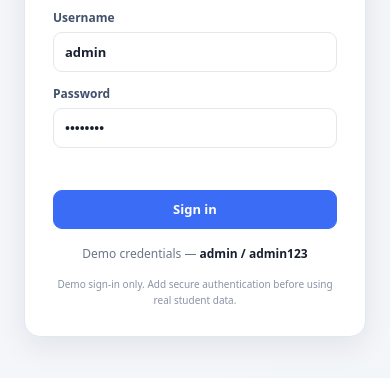
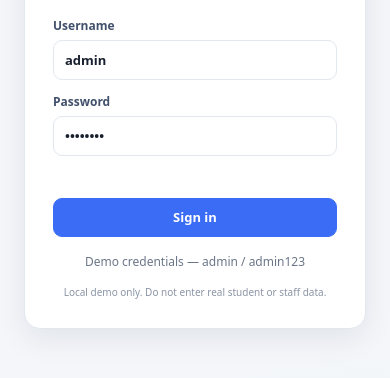
Before and after one commit to Kunal-maske/sports_inventory, a plain HTML site: page index.html in a window 390 px wide. Shown: the part 306-684 px from the top of the page. Drawn offline with Linux system fonts and the light colour scheme.

Commit message:
Document IITGN production handoff
Co-authored-by: Copilot <223556219+Copilot@users.noreply.github.com>

```diff
--- a/app.js
+++ b/app.js
@@ -1,4 +1,13 @@
 const STORAGE_KEY = "fieldhouse-sports-inventory-v1";
+const appConfig = window.SPORTS_INVENTORY_CONFIG || {};
+const localPreview = window.location && (
+  window.location.protocol === "file:"
+  || ["localhost", "127.0.0.1"].includes(window.location.hostname)
+);
+const appMode = localPreview && ["demo", "auto"].includes(appConfig.mode)
+  ? "demo"
+  : appConfig.mode === "production" ? "production"
+    : ["demo", "auto"].includes(appConfig.mode) ? "hosted-unconfigured" : "unconfigured";
 
 const demoData = {
   sports: ["Basketball", "Football", "Table Tennis", "Badminton", "Cricket", "Tennis"],
@@ -65,7 +74,7 @@ function readState() {
   }
 }
 
-let state = readState();
+let state = appMode === "demo" ? readState() : structuredClone(demoData);
 let activeTab = "give";
 let issueSearch = "";
 let issueStatus = "all";
@@ -172,7 +181,29 @@ function updateGiveAvailability() {
 }
 
 function updateLogin() {
-  const signedIn = sessionStorage.getItem("fieldhouse-admin") === "signed-in";
+  const loginForm = document.getElementById("loginForm");
+  const loginError = document.getElementById("loginError");
+  const loginDemo = document.getElementById("loginDemo");
+  const prototypeNote = document.getElementById("prototypeNote");
+  const demoCredentials = appConfig.demoCredentials || {};
+  const demoEnabled = appMode === "demo";
+  loginForm.querySelectorAll("input, button").forEach((control) => { control.disabled = !demoEnabled; });
+  loginDemo.classList.toggle("hidden", !demoEnabled);
+  if (demoEnabled) {
+    loginForm.elements.username.value = demoCredentials.username || "";
+    loginForm.elements.password.value = demoCredentials.password || "";
+    loginDemo.textContent = `Demo credentials — ${demoCredentials.username} / ${demoCredentials.password}`;
+    prototypeNote.textContent = "Local demo only. Do not enter real student or staff data.";
+    loginError.textContent = "";
+  } else {
+    sessionStorage.removeItem("fieldhouse-admin");
+    const productionSetupRequired = ["production", "hosted-unconfigured"].includes(appMode);
+    loginError.textContent = productionSetupRequired
+      ? "Hosted sign-in is blocked until secure authentication and shared cloud storage are connected by the IITGN tech team."
+      : "App configuration is missing or invalid. Set config.js to demo for local preview.";
+    prototypeNote.textContent = "Production sign-in and shared data are not connected in this prototype.";
+  }
+  const signedIn = demoEnabled && sessionStorage.getItem("fieldhouse-admin") === "signed-in";
   loginView.classList.toggle("hidden", signedIn);
   appView.classList.toggle("hidden", !signedIn);
   if (signedIn) render();
@@ -577,8 +608,13 @@ document.getElementById("loginForm").addEventListener("submit", (event) => {
   event.preventDefault();
   const values = new FormData(event.currentTarget);
   const error = document.getElementById("loginError");
-  if (values.get("username") !== "admin" || values.get("password") !== "admin123") {
-    error.textContent = "Invalid credentials. Try admin / admin123.";
+  if (appMode !== "demo") {
+    error.textContent = "Sign-in is unavailable until the production authentication integration is implemented.";
+    return;
+  }
+  const demoCredentials = appConfig.demoCredentials || {};
+  if (values.get("username") !== demoCredentials.username || values.get("password") !== demoCredentials.password) {
+    error.textContent = "Invalid demo credentials. Use the values shown below.";
     return;
   }
   sessionStorage.setItem("fieldhouse-admin", "signed-in");
--- /dev/null
+++ b/config.js
@@ -0,0 +1,10 @@
+window.SPORTS_INVENTORY_CONFIG = Object.freeze({
+  mode: "auto",
+  demoCredentials: Object.freeze({
+    username: "admin",
+    password: "admin123",
+  }),
+  production: Object.freeze({
+    apiBaseUrl: "https://YOUR_IITGN_API_HOST/api",
+  }),
+});
--- a/index.html
+++ b/index.html
@@ -7,6 +7,7 @@
     <meta name="description" content="A simple dashboard for tracking sports equipment." />
     <title>Fieldhouse — Sports inventory</title>
     <link rel="stylesheet" href="styles.css" />
+    <script src="config.js"></script>
     <script src="app.js" defer></script>
   </head>
   <body>
@@ -15,13 +16,13 @@
         <h1><span class="brand-mark">S</span> Sports Inventory <span class="login-version">ADMIN</span></h1>
         <p class="muted login-description">Sign in to manage your equipment room.</p>
         <form id="loginForm" class="login-fields">
-          <label>Username<input name="username" autocomplete="username" value="admin" required /></label>
-          <label>Password<input name="password" type="password" autocomplete="current-password" value="admin123" required /></label>
+          <label>Username<input name="username" autocomplete="username" required /></label>
+          <label>Password<input name="password" type="password" autocomplete="current-password" required /></label>
           <p id="loginError" class="form-error" aria-live="polite"></p>
           <button class="button button-dark button-wide" type="submit">Sign in</button>
         </form>
-        <p class="login-demo">Demo credentials — <strong>admin / admin123</strong></p>
-        <p class="prototype-note">Demo sign-in only. Add secure authentication before using real student data.</p>
+        <p id="loginDemo" class="login-demo"></p>
+        <p id="prototypeNote" class="prototype-note">Local demo only. Do not enter real student or staff data.</p>
       </section>
     </main>
 
```
Also changed, not shown: 2 other files.
